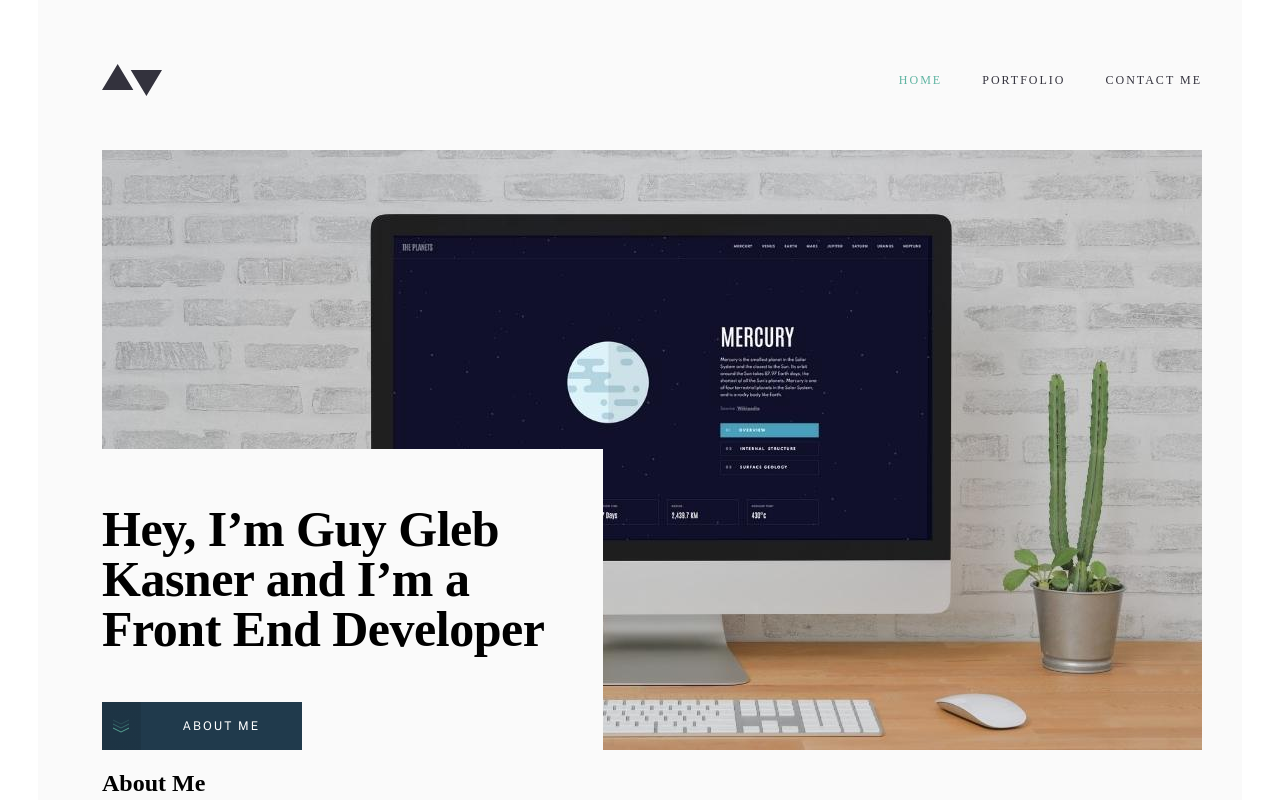
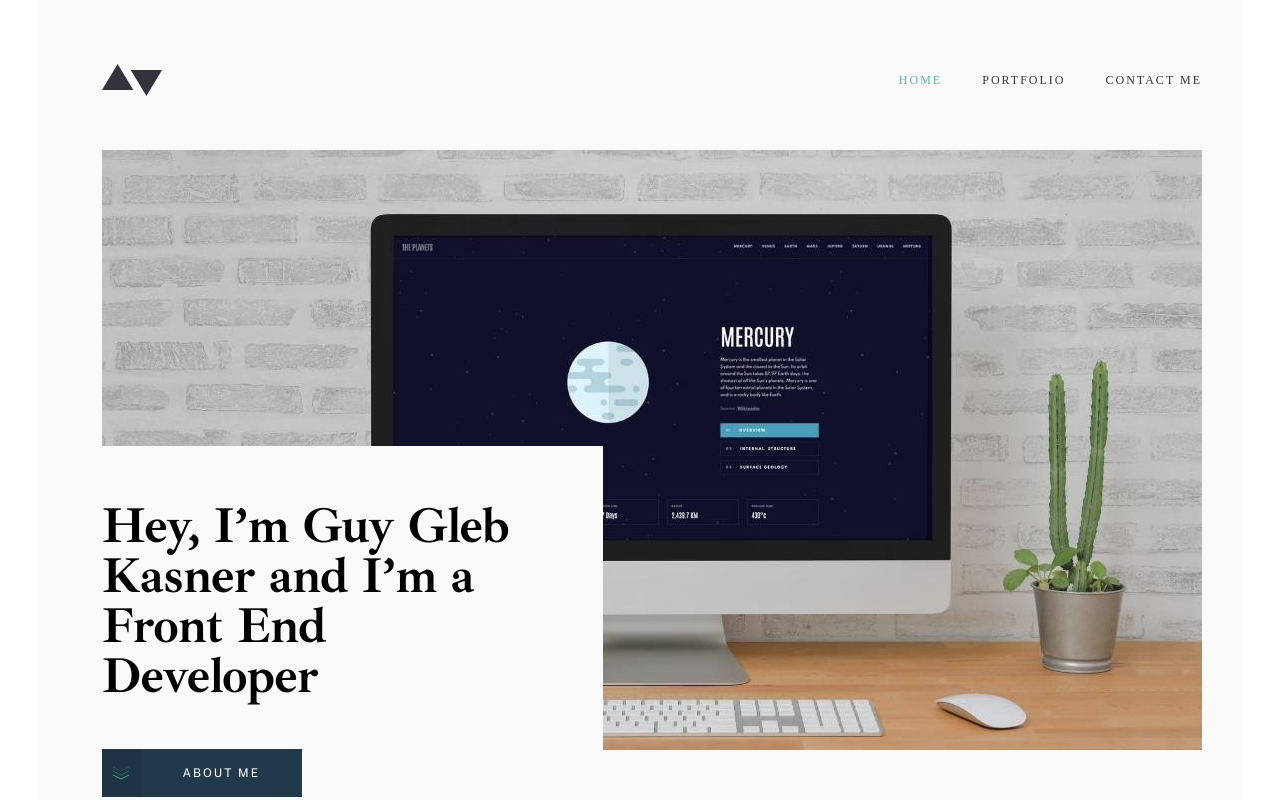
Before and after one commit to Glebkas/portfolio, a React (Create React App) app: page / in a window 1280 px wide. Shown: the top 800 px of the page. Built offline with nearby package versions, Linux system fonts and the light colour scheme.

Commit message:
Update homepage-top__title.css

```diff
--- a/src/blocks/homepage-top/__title/homepage-top__title.css
+++ b/src/blocks/homepage-top/__title/homepage-top__title.css
@@ -1,7 +1,6 @@
 .homepage-top__title {
   max-width: 445px;
   background: rgba(250, 250, 250, 1);
-
   max-height: 249px;
   font-weight: 700;
   line-height: 50px;
@@ -11,6 +10,7 @@
   margin: 0;
   display: flex;
   flex-direction: column;
+  font-family: "IbarraRealNova";
 }
 
 @media screen and (max-width: 768px) {
```
